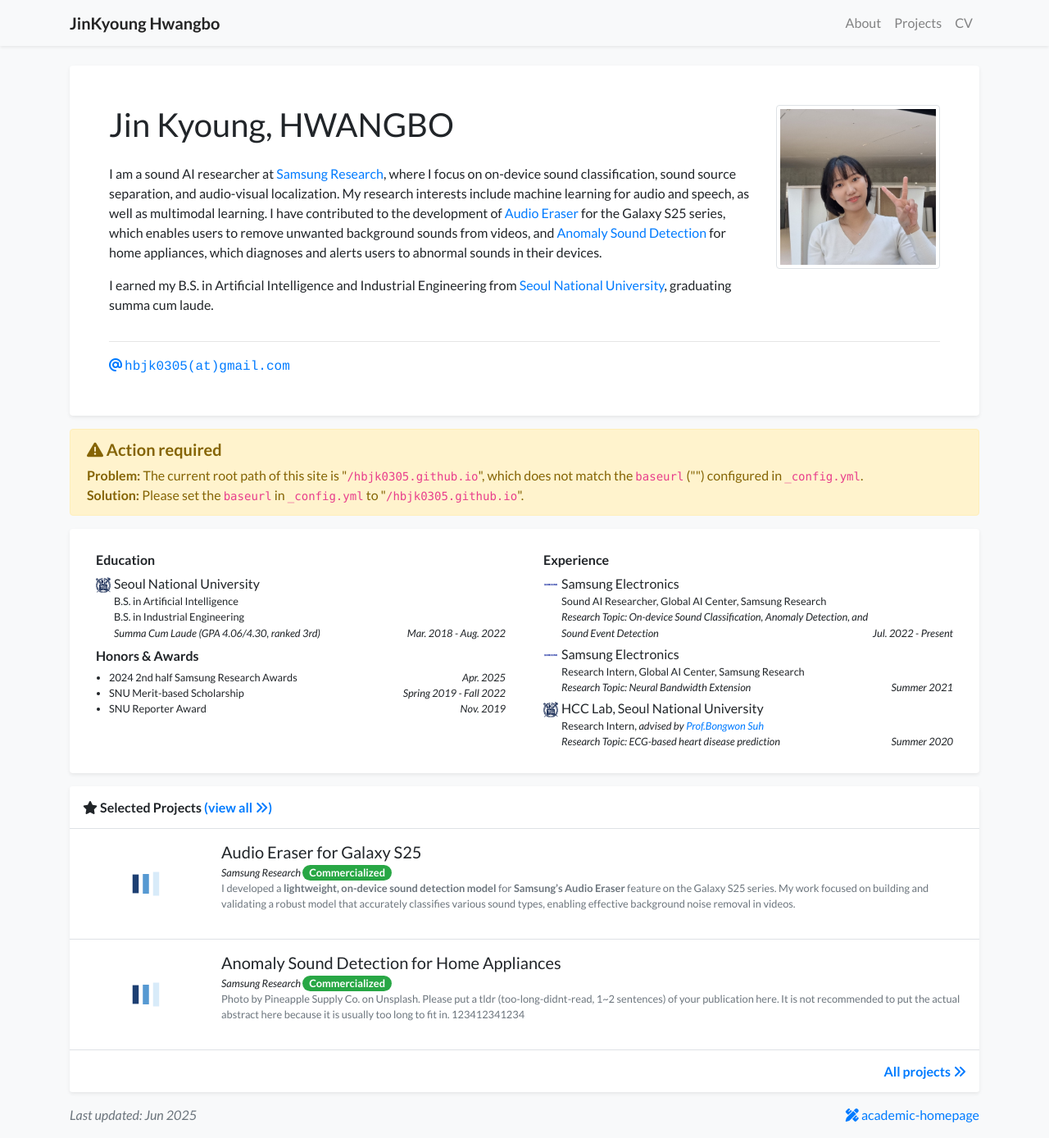
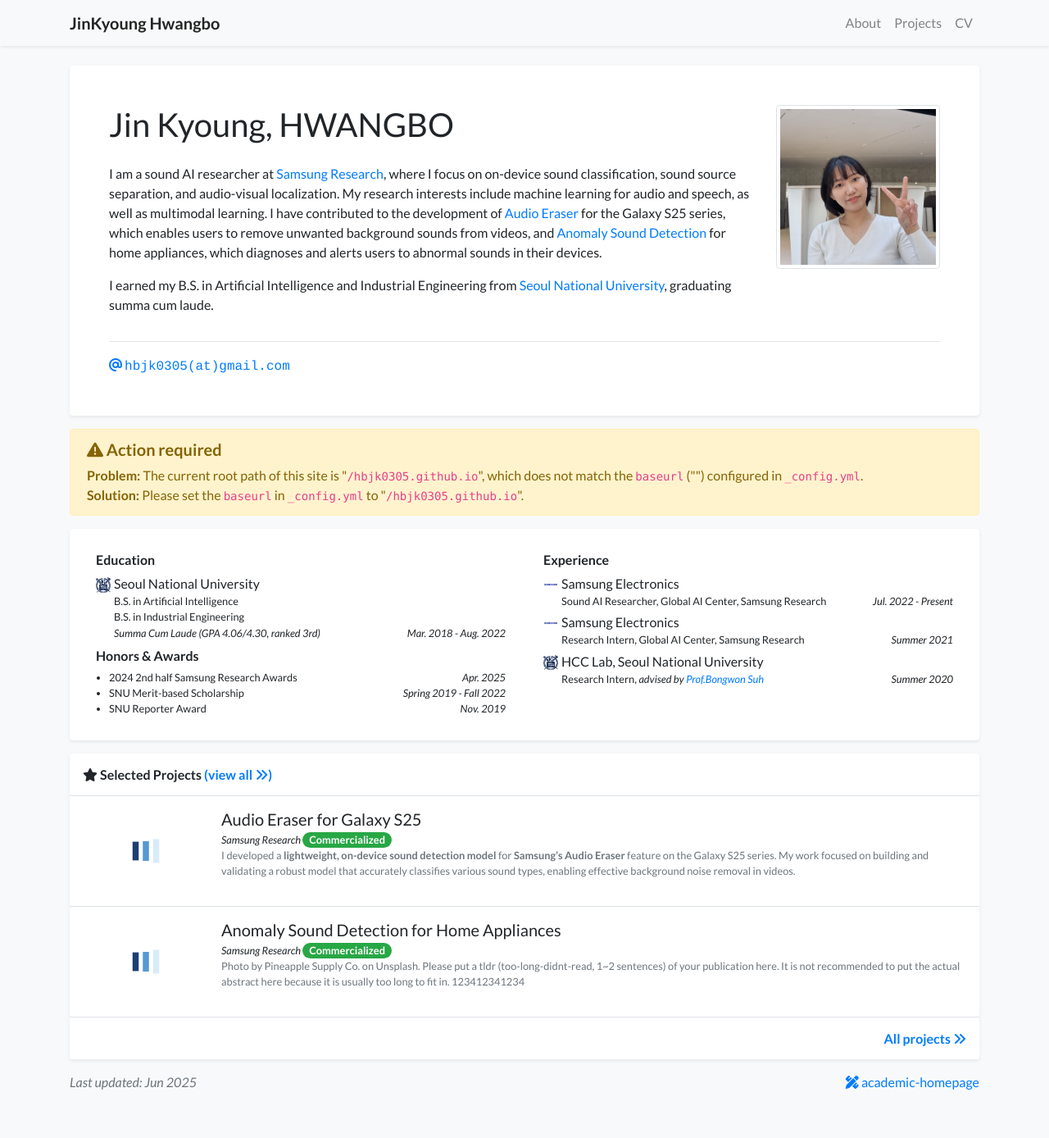
Before and after one commit to hbjk0305/hbjk0305.github.io, a Jekyll site: the page built from index.html, in a window 1280 px wide and 1388 px high. Shown: the whole window at 82% size. Built offline with Jekyll 4.4.1, drawn with Linux system fonts in a browser that asks for light colours; nearby versions of some CDN libraries; a style sheet for code colours, icons or effects is not loaded.

Commit message:
enhance readibility2

```diff
--- a/_data/profile.yml
+++ b/_data/profile.yml
@@ -48,20 +48,17 @@
 - name: Samsung Electronics
   logo: /assets/images/badges/samsung_blue.png
   position: >-
-    Sound AI Researcher, Global AI Center, Samsung Research <br>
-    <em>Research Topic: On-device Sound Classification, Anomaly Detection, and Sound Event Detection</em>
+    Sound AI Researcher, Global AI Center, Samsung Research
   date: Jul. 2022 - Present
 - name: Samsung Electronics
   logo: /assets/images/badges/samsung_blue.png
   position: >-
-    Research Intern, Global AI Center, Samsung Research <br>
-    <em>Research Topic: Neural Bandwidth Extension</em>
+    Research Intern, Global AI Center, Samsung Research
   date: Summer 2021
 - name: HCC Lab, Seoul National University
   logo: /assets/images/badges/snu_ui.png
   position: >-
-    Research Intern, <i>advised by <a href="https://hcclab.notion.site/Human-Centered-Computing-Lab-HCCL-3fc9cecbb5a642d1ada697c83430dc47" target="_blank">Prof.Bongwon Suh</a></i> <br>
-    <em>Research Topic: ECG-based heart disease prediction</em>
+    Research Intern, <i>advised by <a href="https://hcclab.notion.site/Human-Centered-Computing-Lab-HCCL-3fc9cecbb5a642d1ada697c83430dc47" target="_blank">Prof.Bongwon Suh</a></i>
   date: Summer 2020
 
 awards:
```
